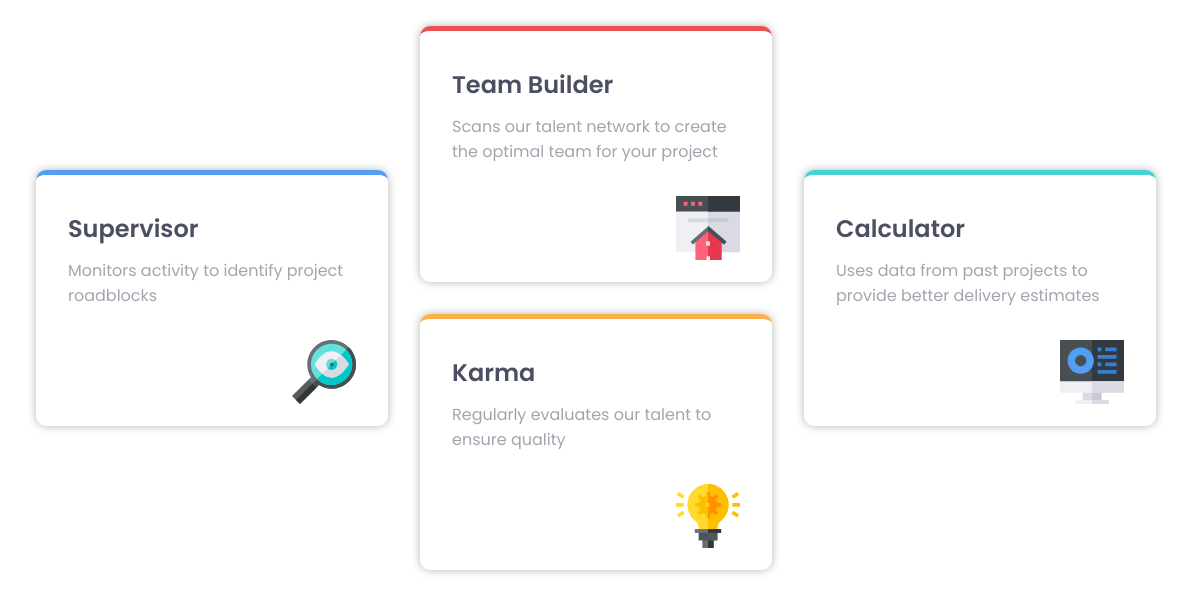
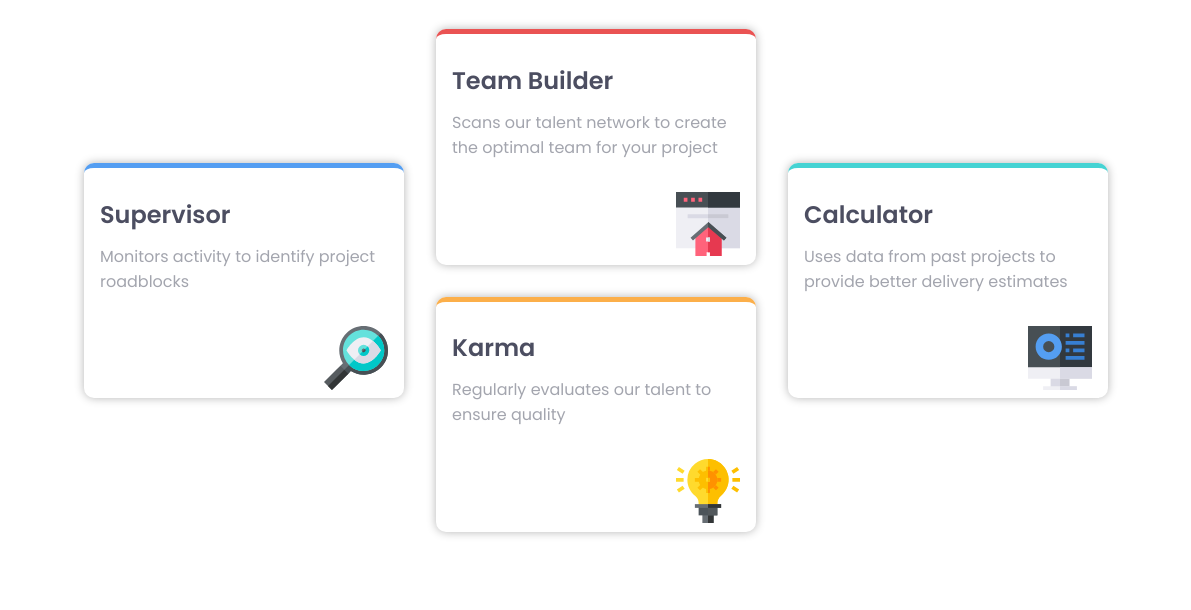
Before and after one commit to Alucard2169/4-card, a plain HTML site: page index.html in a window 1536 px wide. Shown: the part 241-851 px from the top of the page, without its empty margins (172-1363 px from the left). After the commit the page ends 816 px from the top, so only its background shows below. Drawn offline with Linux system fonts and the light colour scheme.

Commit message:
Update style.css

```diff
--- a/scss/style.css
+++ b/scss/style.css
@@ -104,6 +104,10 @@ strong {
 }
 
 @media only screen and (min-width: 1440px) {
+  body {
+    height: 100vh;
+    overflow: hidden;
+  }
   .container {
     padding: 2rem 1.2rem;
     display: -webkit-box;
@@ -126,28 +130,26 @@ strong {
   }
   header .main-heading {
     margin: 1rem 5rem;
+    margin-top: 1rem;
     font-size: 32px;
   }
   .specs {
     margin-top: 2rem;
     display: -ms-grid;
     display: grid;
-    -ms-grid-rows: 7rem 7rem 7rem 7rem;
-        grid-template-rows: 7rem 7rem 7rem 7rem;
-    -ms-grid-columns: 22rem 22rem 22rem;
-        grid-template-columns: 22rem 22rem 22rem;
+    -ms-grid-rows: 1fr 1fr 1fr 1fr;
+        grid-template-rows: 1fr 1fr 1fr 1fr;
+    -ms-grid-columns: 20rem 20rem 20rem;
+        grid-template-columns: 20rem 20rem 20rem;
     -webkit-column-gap: 2rem;
             column-gap: 2rem;
     row-gap: 2rem;
   }
-}
-
   .blue {
     -ms-grid-row: 2;
     -ms-grid-row-span: 2;
     grid-row: 2/4;
   }
-
   .red {
     -ms-grid-column: 2;
     -ms-grid-column-span: 1;
@@ -156,7 +158,6 @@ strong {
     -ms-grid-row-span: 2;
     grid-row: 1/3;
   }
-
   .yellow {
     -ms-grid-column: 2;
     -ms-grid-column-span: 1;
@@ -165,7 +166,6 @@ strong {
     -ms-grid-row-span: 2;
     grid-row: 3/5;
   }
-
   .cyan {
     -ms-grid-column: 3;
     -ms-grid-column-span: 1;
@@ -174,4 +174,11 @@ strong {
     -ms-grid-row-span: 2;
     grid-row: 2/4;
   }
+  .cards {
+    -webkit-box-shadow: 0 0 10px #b5b5b5;
+            box-shadow: 0 0 10px #b5b5b5;
+    border-radius: 10px;
+    padding: 0.55rem 1rem;
+  }
+}
 /*# sourceMappingURL=style.css.map */
```
Lines whose indentation alone changed are shown as unchanged.
